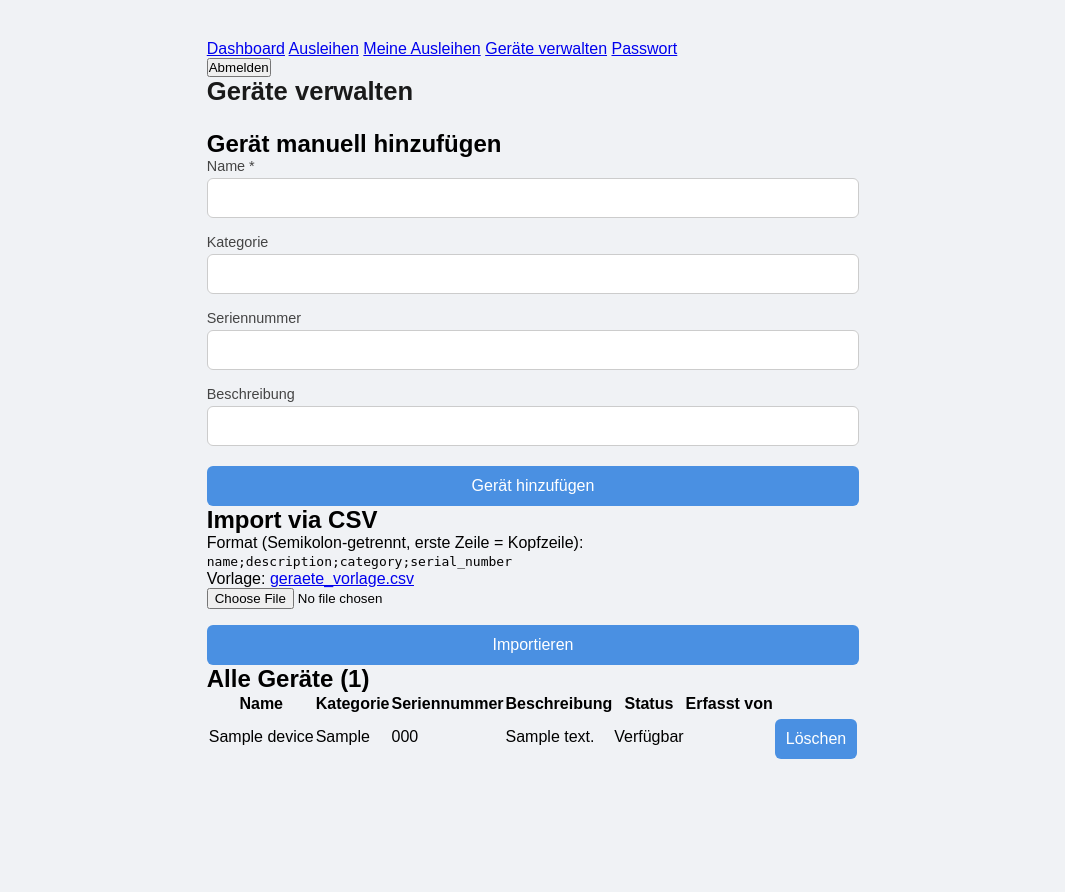
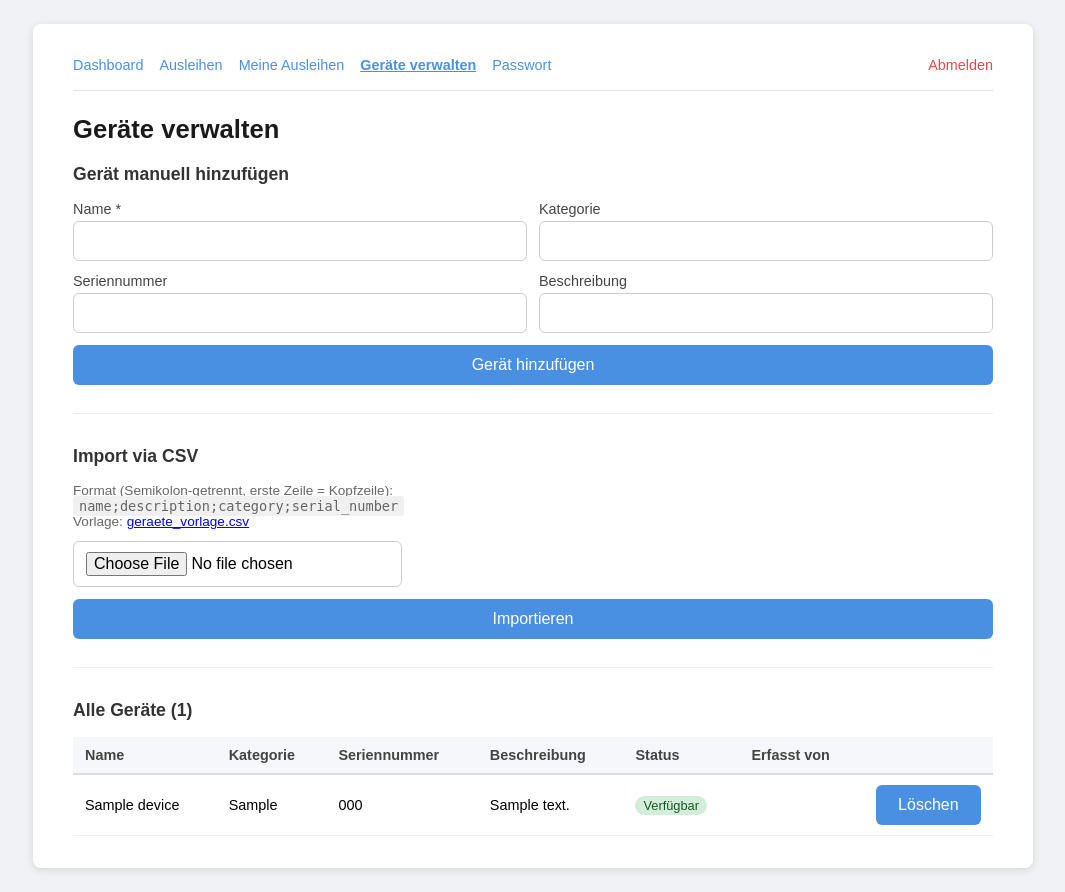
Before and after one commit to elias5321/M151_PA, a PHP site: page /devices.php in a window 1280 px wide. Shown: the whole page, without its empty margins (107-1172 px from the left). Before the commit the page ends 759 px from the top, so only its background shows below. Run offline with PHP 8.4, Linux system fonts and the light colour scheme; the visitor is signed in with stand-in values (Sample User, id 1); tables that the repository leaves empty or names only in its code hold one stand-in row (values such as "Sample post").

Commit message:
simple ui added

```diff
--- a/projektarbeit/style.css
+++ b/projektarbeit/style.css
@@ -7,6 +7,12 @@
 body {
     font-family: Arial, sans-serif;
     background: #f0f2f5;
+    min-height: 100vh;
+}
+
+/* ── Layouts ─────────────────────────────────────────── */
+
+.centered-wrapper {
     display: flex;
     justify-content: center;
     align-items: center;
@@ -14,7 +20,7 @@ body {
 }
 
 .card {
-    background: #ffffff;
+    background: #fff;
     border-radius: 8px;
     box-shadow: 0 2px 8px rgba(0, 0, 0, 0.12);
     padding: 40px;
@@ -22,10 +28,70 @@ body {
     max-width: 420px;
 }
 
+.card-wide {
+    background: #fff;
+    border-radius: 8px;
+    box-shadow: 0 2px 8px rgba(0, 0, 0, 0.12);
+    padding: 32px 40px;
+    width: 100%;
+    max-width: 1000px;
+    margin: 24px auto;
+}
+
+/* ── Navigation ──────────────────────────────────────── */
+
+.nav-bar {
+    display: flex;
+    align-items: center;
+    gap: 16px;
+    padding-bottom: 16px;
+    margin-bottom: 24px;
+    border-bottom: 1px solid #e0e0e0;
+    flex-wrap: wrap;
+}
+
+.nav-bar a {
+    color: #4a90e2;
+    text-decoration: none;
+    font-size: 0.9rem;
+}
+
+.nav-bar a:hover,
+.nav-bar a.active {
+    text-decoration: underline;
+    font-weight: bold;
+}
+
+.nav-bar form {
+    margin: 0;
+    margin-left: auto;
+}
+
+.btn-nav {
+    background: none;
+    border: none;
+    color: #e24a4a;
+    cursor: pointer;
+    font-size: 0.9rem;
+    padding: 0;
+}
+
+.btn-nav:hover {
+    text-decoration: underline;
+}
+
+/* ── Typography ──────────────────────────────────────── */
+
 h1 {
-    margin-bottom: 24px;
+    margin-bottom: 20px;
     font-size: 1.6rem;
     color: #1a1a1a;
+}
+
+h2 {
+    font-size: 1.1rem;
+    margin-bottom: 16px;
+    color: #333;
 }
 
 label {
@@ -35,9 +101,31 @@ label {
     color: #444;
 }
 
+.info {
+    color: #555;
+    margin-bottom: 20px;
+}
+
+.info-text {
+    font-size: 0.85rem;
+    color: #666;
+    margin-bottom: 12px;
+}
+
+.info-text code {
+    background: #f0f0f0;
+    padding: 2px 6px;
+    border-radius: 3px;
+    font-family: monospace;
+}
+
+/* ── Form elements ───────────────────────────────────── */
+
 input[type="text"],
 input[type="email"],
-input[type="password"] {
+input[type="password"],
+input[type="date"],
+input[type="file"] {
     width: 100%;
     padding: 10px 12px;
     border: 1px solid #ccc;
@@ -61,7 +149,6 @@ button[type="submit"] {
     border-radius: 6px;
     font-size: 1rem;
     cursor: pointer;
-    margin-top: 4px;
 }
 
 button[type="submit"]:hover {
@@ -74,6 +161,24 @@ button[type="submit"]:hover {
 
 .btn-danger:hover {
     background: #bd3535;
+}
+
+.btn-sm {
+    width: auto;
+    padding: 6px 14px;
+    font-size: 0.85rem;
+}
+
+/* ── Messages ────────────────────────────────────────── */
+
+.success {
+    background: #d4edda;
+    border: 1px solid #c3e6cb;
+    border-radius: 6px;
+    padding: 12px 16px;
+    margin-bottom: 16px;
+    color: #155724;
+    font-size: 0.9rem;
 }
 
 .errors {
@@ -89,6 +194,131 @@ button[type="submit"]:hover {
 .errors ul {
     padding-left: 18px;
 }
+
+/* ── Table ───────────────────────────────────────────── */
+
+table {
+    width: 100%;
+    border-collapse: collapse;
+    font-size: 0.9rem;
+}
+
+th {
+    background: #f5f7fa;
+    text-align: left;
+    padding: 10px 12px;
+    border-bottom: 2px solid #ddd;
+    color: #444;
+}
+
+td {
+    padding: 10px 12px;
+    border-bottom: 1px solid #eee;
+    vertical-align: middle;
+}
+
+tr:hover td {
+    background: #fafbfc;
+}
+
+tr.overdue td {
+    background: #fff8f0;
+}
+
+/* ── Badges ──────────────────────────────────────────── */
+
+.badge-ok {
+    background: #d4edda;
+    color: #155724;
+    padding: 2px 8px;
+    border-radius: 12px;
+    font-size: 0.8rem;
+    white-space: nowrap;
+}
+
+.badge-busy {
+    background: #f8d7da;
+    color: #721c24;
+    padding: 2px 8px;
+    border-radius: 12px;
+    font-size: 0.8rem;
+    white-space: nowrap;
+}
+
+/* ── Section divider ─────────────────────────────────── */
+
+.section {
+    margin-bottom: 32px;
+    padding-bottom: 28px;
+    border-bottom: 1px solid #eee;
+}
+
+.section:last-child {
+    border-bottom: none;
+    margin-bottom: 0;
+    padding-bottom: 0;
+}
+
+/* ── Add-device form (2-column grid) ─────────────────── */
+
+.form-grid {
+    display: grid;
+    grid-template-columns: 1fr 1fr;
+    gap: 12px;
+    margin-bottom: 12px;
+}
+
+.form-grid input {
+    margin-bottom: 0;
+}
+
+.btn-auto {
+    width: auto;
+    padding: 10px 24px;
+}
+
+/* ── Row form (date + button inline) ─────────────────── */
+
+.row-form {
+    display: flex;
+    gap: 6px;
+    align-items: center;
+}
+
+.row-form input[type="date"] {
+    margin-bottom: 0;
+    padding: 6px 8px;
+    font-size: 0.85rem;
+    width: auto;
+}
+
+/* ── Dashboard menu ──────────────────────────────────── */
+
+.menu {
+    display: flex;
+    flex-direction: column;
+    gap: 8px;
+    margin-top: 20px;
+    margin-bottom: 20px;
+}
+
+.menu-item {
+    display: block;
+    padding: 12px 16px;
+    background: #f5f7fa;
+    border-radius: 6px;
+    color: #333;
+    text-decoration: none;
+    font-size: 0.95rem;
+    border: 1px solid #e0e0e0;
+}
+
+.menu-item:hover {
+    background: #e8ecf2;
+    color: #4a90e2;
+}
+
+/* ── Links ───────────────────────────────────────────── */
 
 .link {
     display: block;
@@ -106,8 +336,3 @@ button[type="submit"]:hover {
 .link a:hover {
     text-decoration: underline;
 }
-
-.info {
-    color: #555;
-    margin-bottom: 24px;
-}
```
